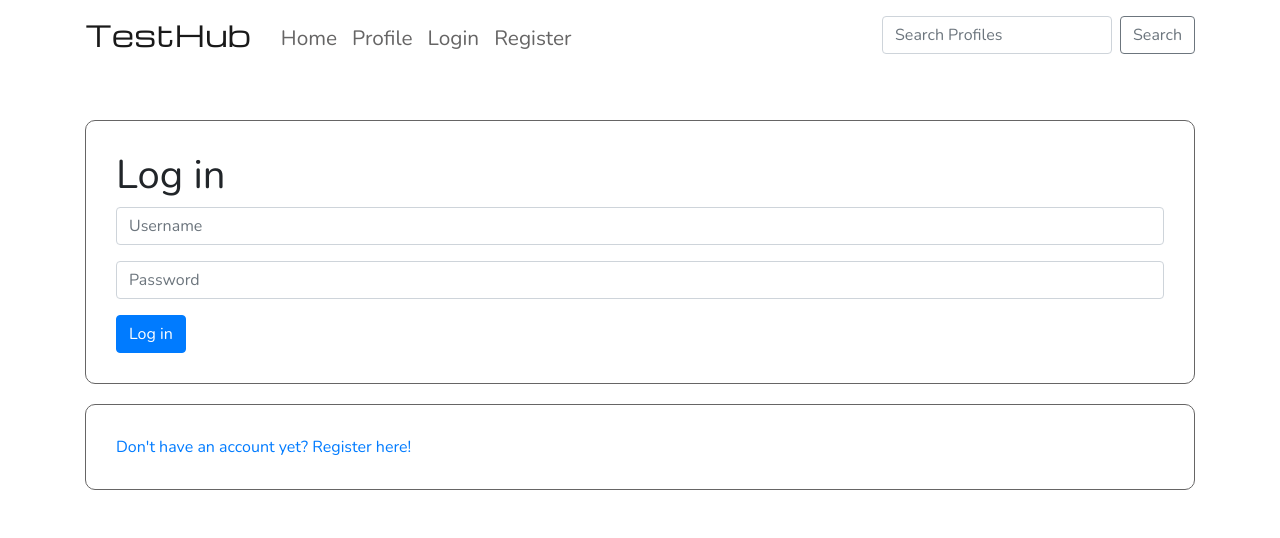
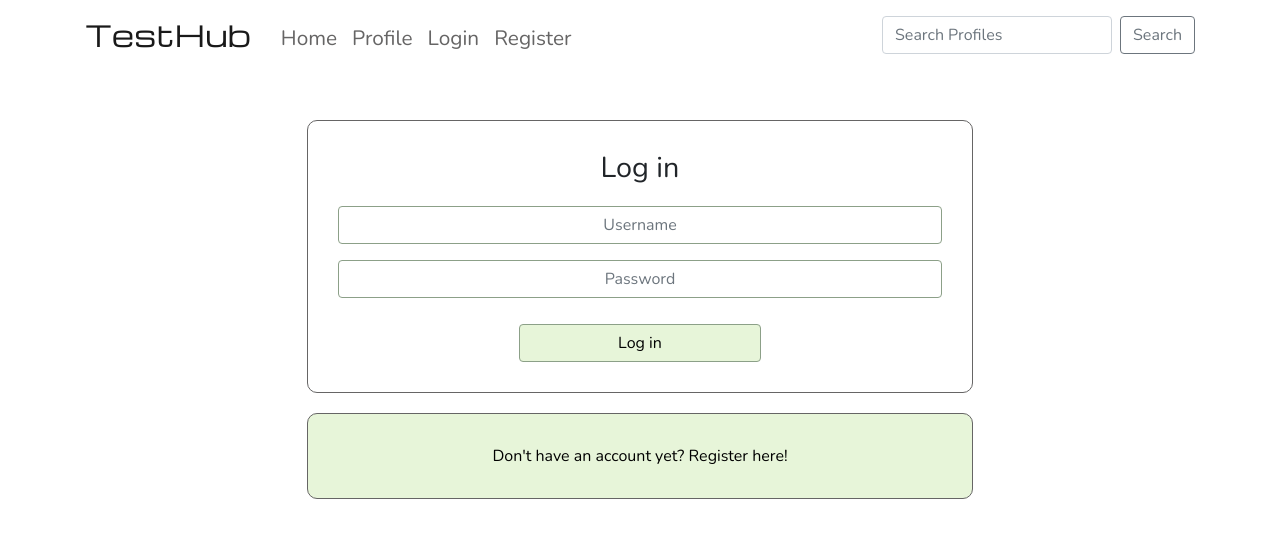
Before and after one commit to VilmaTuresson/test-hub-react-app, a React (Create React App) app: page /login in a window 1280 px wide. Shown: the top 538 px of the page. Built offline with nearby package versions, Linux system fonts and the light colour scheme.

Commit message:
add style to login form

```diff
--- a/src/pages/auth/LoginForm.js
+++ b/src/pages/auth/LoginForm.js
@@ -2,19 +2,22 @@ import React from 'react'
 import { Col, Container, Row, Form, Button } from "react-bootstrap";
 import { Link } from 'react-router-dom';
 
+import styles from '../../styles/SignUpInForm.module.css';
 import appStyles from '../../App.module.css';
+import buttonStyles from '../../styles/Button.module.css';
 
 const LoginForm = () => {
     return (
         <Row>
             <Col>
-                <Container className={appStyles.Content}>
-                    <h1>Log in</h1>
+                <Container className={`${appStyles.Content} ${styles.Container}`}>
+                    <h1 className={styles.Header}>Log in</h1>
 
                     <Form>
                         <Form.Group controlId="username">
                             <Form.Label className="d-none">Username</Form.Label>
                             <Form.Control
+                                className={styles.Input}
                                 type="text"
                                 placeholder='Username'
                                 name='username'
@@ -24,19 +27,20 @@ const LoginForm = () => {
                         <Form.Group controlId="password1">
                             <Form.Label className="d-none">Password</Form.Label>
                             <Form.Control
+                                className={styles.Input}
                                 type="password"
                                 placeholder="Password"
                                 name="password1"
                             />
                         </Form.Group>
 
-                        <Button type="submit">
+                        <Button className={`${buttonStyles.FormButton}`} type="submit">
                             Log in
                         </Button>
                     </Form>
                 </Container>
-                <Container className={appStyles.Content}>
-                    <Link to='/'>
+                <Container className={`${appStyles.Content} ${styles.Container} ${styles.LinkContainer}`}>
+                    <Link className={styles.Link} to='/register'>
                         Don't have an account yet? <span>Register here!</span>
                     </Link>
                 </Container>
--- a/src/styles/SignUpInForm.module.css
+++ b/src/styles/SignUpInForm.module.css
@@ -5,7 +5,8 @@
 
 .Input {
     text-align: center;
-    border: 1px solid #8ca088;
+    border: 1px solid #8ca088 !important;
+    box-shadow: none !important;
 }
 
 .Header {
```
